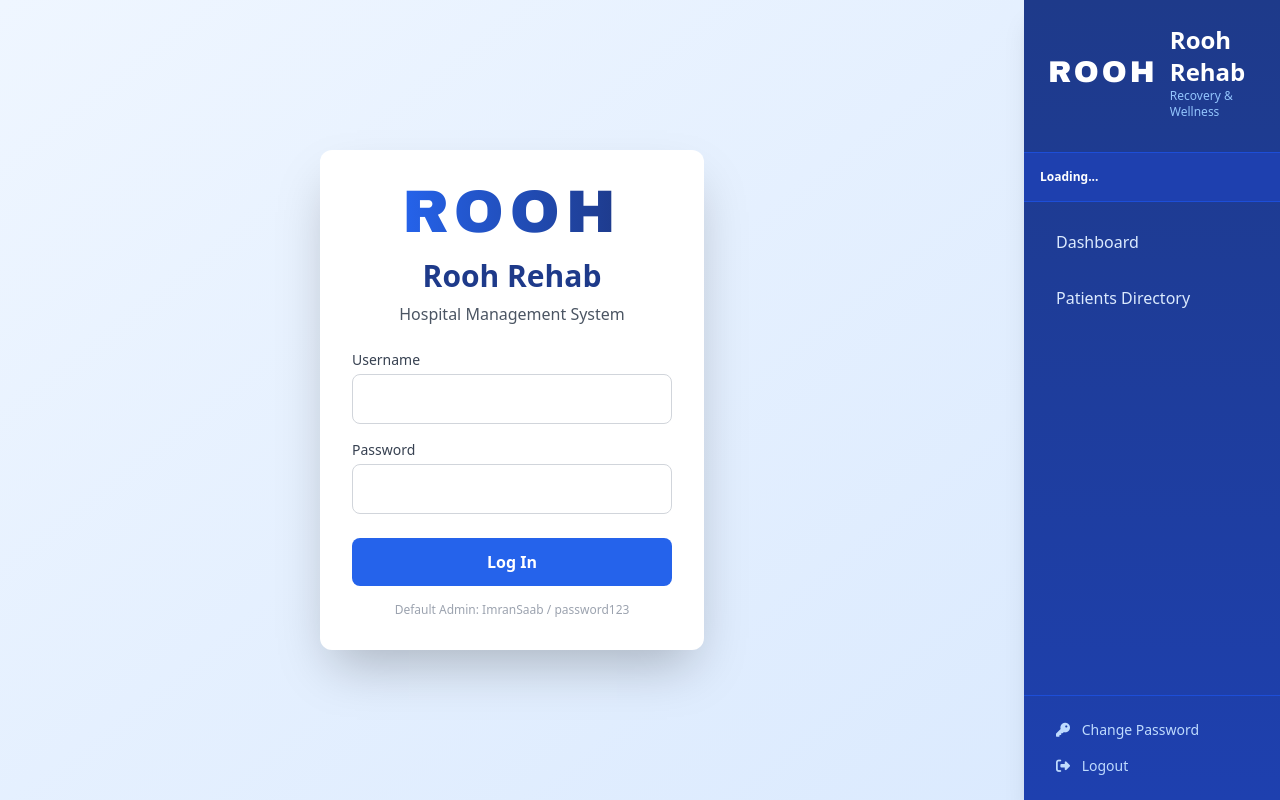
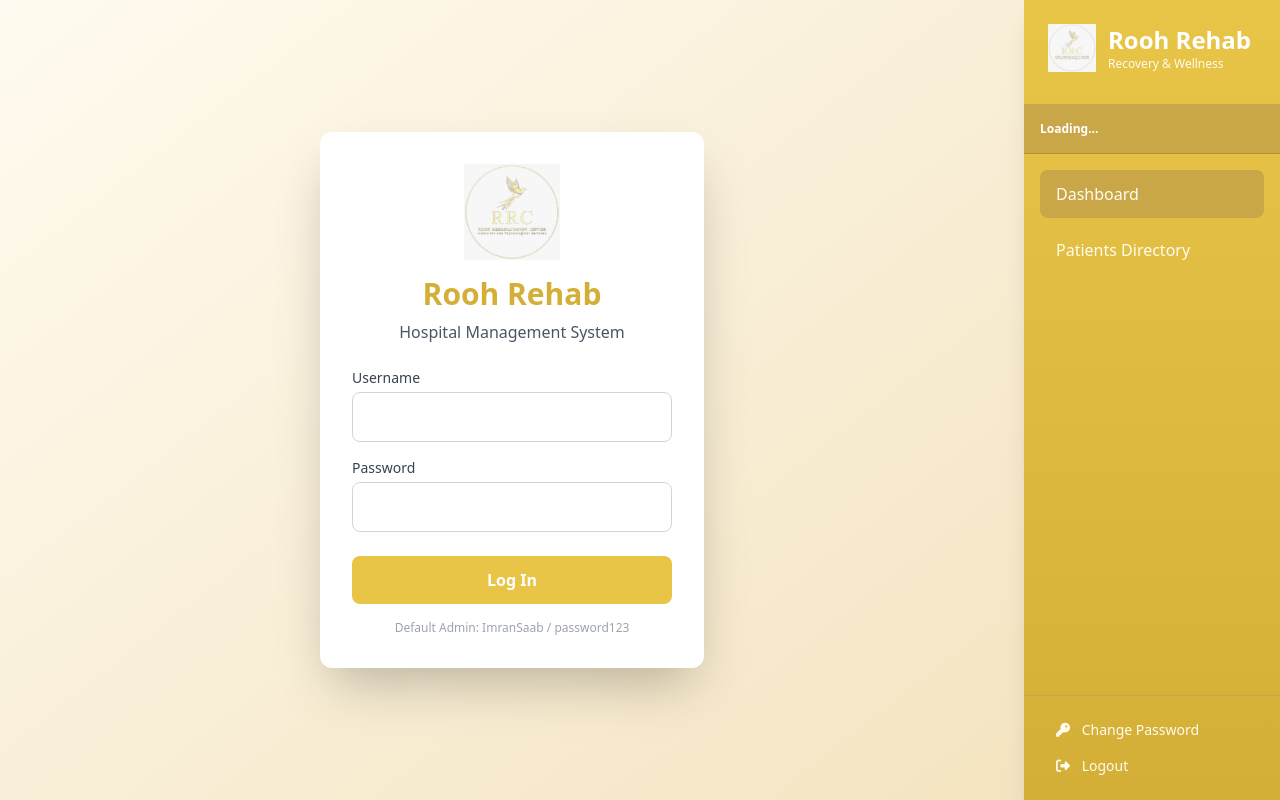
Before and after one commit to haniyashafiq/RoohPMS, a Flask app: page / in a window 1280 px wide. Run offline with Flask 3, Linux system fonts and the light colour scheme; some libraries are stand-ins or nearby versions; some web fonts are replaced.

Commit message:
theme change

```diff
--- a/templates/index.html
+++ b/templates/index.html
@@ -5,7 +5,7 @@
     <meta name="viewport" content="width=device-width, initial-scale=1.0" />
     <title>Rooh Rehab - Hospital Management System</title>
     <script src="https://cdn.tailwindcss.com"></script>
-    <link rel="icon" type="image/png" href="../static/logo.png" />
+    <link rel="icon" type="image/jpeg" href="/static/RoohLogo.jpg" />
     <link
       rel="stylesheet"
       href="https://cdnjs.cloudflare.com/ajax/libs/font-awesome/6.4.0/css/all.min.css"
@@ -51,13 +51,13 @@
           align-items: center;
           justify-content: center;
           margin-bottom: 20px;
-          border-bottom: 2px solid #2563eb;
+          border-bottom: 2px solid #e8c547;
           padding-bottom: 10px;
           gap: 20px;
         }
         .print-logo-icon {
           font-size: 40pt;
-          color: #2563eb;
+          color: #e8c547;
         }
         .print-title-block {
           text-align: left;
@@ -65,7 +65,7 @@
         .print-pro {
           font-size: 36pt;
           font-weight: bold;
-          color: #2563eb;
+          color: #e8c547;
           line-height: 1;
           letter-spacing: 2px;
         }
@@ -234,8 +234,8 @@
         document.querySelectorAll('.view-section').forEach((el) => el.classList.add('hidden'));
         document.getElementById(viewId).classList.remove('hidden');
         document.querySelectorAll('.nav-item').forEach((el) => {
-          el.classList.remove('bg-blue-700', 'text-white');
-          el.classList.add('text-blue-100');
+          el.classList.remove('bg-[#c9a749]', 'text-white');
+          el.classList.add('text-[#fffbf0]');
         });
 
         const navIdMap = {
@@ -247,8 +247,8 @@
         const navId = navIdMap[viewId];
         const navEl = document.getElementById(navId);
         if (navEl) {
-          navEl.classList.remove('text-blue-100');
-          navEl.classList.add('bg-blue-700', 'text-white');
+          navEl.classList.remove('text-[#fffbf0]');
+          navEl.classList.add('bg-[#c9a749]', 'text-white');
         }
 
         if (viewId === 'dashboard-view') updateDashboard();
@@ -333,7 +333,7 @@
         list.forEach((p) => {
           const id = p._id || p.id;
           const tr = document.createElement('tr');
-          tr.className = 'hover:bg-gray-50 border-b cursor-pointer transition';
+          tr.className = 'hover:bg-[#fffbf0] border-b cursor-pointer transition';
           tr.onclick = (e) => {
             if (e.target.closest('.action-btn')) return;
             showPatientDetail(id);
@@ -350,7 +350,7 @@
             p.idNo || '-'
           }</td><td class="px-6 py-4 text-gray-500">${
             p.contactNo || '-'
-          }</td><td class="px-6 py-4 font-semibold text-blue-700">${monthlyFeeDisplay}</td><td class="px-6 py-4 text-center"><span class="px-2 py-1 text-xs rounded-full bg-blue-100 text-blue-800">Active</span></td><td class="px-6 py-4 text-right">${actionButton}</td>`;
+          }</td><td class="px-6 py-4 font-semibold text-[#d4af37]">${monthlyFeeDisplay}</td><td class="px-6 py-4 text-center"><span class="px-2 py-1 text-xs rounded-full bg-[#fffbf0] text-[#b8941f]">Active</span></td><td class="px-6 py-4 text-right">${actionButton}</td>`;
           tbody.appendChild(tr);
         });
       }
@@ -518,10 +518,10 @@
               month: 'short',
               year: 'numeric',
             });
-            const html = `<div class="p-3 border-b border-gray-100 bg-gray-50 mb-1 rounded">
+            const html = `<div class="p-3 border-b border-gray-100 bg-[#fffbf0] mb-1 rounded">
                         <div class="text-xs text-gray-500 flex justify-between"><span>${date} by ${
                           r.recorded_by
-                        }</span> <span class="font-semibold text-blue-700">${r.title || r.type}</span></div>
+                        }</span> <span class="font-semibold text-[#d4af37]">${r.title || r.type}</span></div>
                         <p class="text-sm mt-1">${r.text || r.details}</p>
                     </div>`;
 
@@ -546,13 +546,13 @@
           document.getElementById('tab-med').classList.add('hidden');
           document
             .getElementById('notes-tab-btn')
-            .classList.add('text-blue-700', 'border-blue-700');
+            .classList.add('text-[#d4af37]', 'border-[#c9a749]');
           document
             .getElementById('notes-tab-btn')
             .classList.remove('text-gray-500', 'border-transparent');
           document
             .getElementById('records-tab-btn')
-            .classList.remove('text-blue-700', 'border-blue-700');
+            .classList.remove('text-[#d4af37]', 'border-[#c9a749]');
           document
             .getElementById('records-tab-btn')
             .classList.add('text-gray-500', 'border-transparent');
@@ -561,13 +561,13 @@
           document.getElementById('tab-med').classList.remove('hidden');
           document
             .getElementById('records-tab-btn')
-            .classList.add('text-blue-700', 'border-blue-700');
+            .classList.add('text-[#d4af37]', 'border-[#c9a749]');
           document
             .getElementById('records-tab-btn')
             .classList.remove('text-gray-500', 'border-transparent');
           document
             .getElementById('notes-tab-btn')
-            .classList.remove('text-blue-700', 'border-blue-700');
+            .classList.remove('text-[#d4af37]', 'border-[#c9a749]');
           document
             .getElementById('notes-tab-btn')
             .classList.add('text-gray-500', 'border-transparent');
@@ -665,7 +665,7 @@
               p.remainingBalance < 0 ? 'text-red-500 font-bold' : 'text-green-500';
 
             tbody.innerHTML += `
-                        <tr class="hover:bg-gray-50 border-b">
+                        <tr class="hover:bg-[#fffbf0] border-b">
                             <td class="px-6 py-4 font-medium">${p.name}</td>
                             <td class="px-6 py-4 text-gray-500">${allowance}</td>
                             <td class="px-6 py-4">${sales}</td>
@@ -726,10 +726,10 @@
                 ? `<button class="text-red-400 hover:text-red-600 p-2 ml-4" onclick="deleteUser('${u._id}')"><i class="fas fa-trash"></i></button>`
                 : '---';
             tbody.innerHTML += `
-                        <tr class="hover:bg-gray-50 border-b">
+                        <tr class="hover:bg-[#fffbf0] border-b">
                             <td class="px-6 py-4 font-medium">${u.name}</td>
                             <td class="px-6 py-4">${u.username}</td>
-                            <td class="px-6 py-4"><span class="px-2 py-1 text-xs rounded-full bg-blue-100 text-blue-800">${u.role}</span></td>
+                            <td class="px-6 py-4"><span class="px-2 py-1 text-xs rounded-full bg-[#fffbf0] text-[#b8941f]">${u.role}</span></td>
                             <td class="px-6 py-4">${deleteButton}</td>
                         </tr>
                     `;
@@ -801,22 +801,18 @@
       window.onload = initApp;
     </script>
   </head>
-  <body class="bg-gray-50 h-screen flex overflow-hidden font-sans text-gray-800">
+  <body class="bg-[#fffbf0] h-screen flex overflow-hidden font-sans text-gray-800">
     <!-- Login View (Default) -->
     <section
       id="login-view"
-      class="view-section w-full h-full flex items-center justify-center bg-gradient-to-br from-blue-50 to-blue-100"
+      class="view-section w-full h-full flex items-center justify-center"
+      style="background: linear-gradient(to bottom right, #fffbf0, #f4e4c1)"
     >
       <div class="bg-white p-8 rounded-xl shadow-2xl w-full max-w-sm">
         <div class="flex justify-center mb-4">
-          <div
-            class="text-6xl font-black text-transparent bg-clip-text bg-gradient-to-r from-blue-600 to-blue-900"
-            style="font-family: 'Arial Black', sans-serif; letter-spacing: 0.1em"
-          >
-            ROOH
-          </div>
-        </div>
-        <h1 class="text-3xl font-bold text-center text-blue-900 mb-2">Rooh Rehab</h1>
+          <img src="/static/RoohLogo.jpg" alt="Rooh Rehab Logo" class="w-24 h-24 object-contain" />
+        </div>
+        <h1 class="text-3xl font-bold text-center mb-2" style="color: #d4af37">Rooh Rehab</h1>
         <p class="text-center text-gray-600 mb-6">Hospital Management System</p>
         <form onsubmit="handleLogin(event)">
           <div class="mb-4">
@@ -826,7 +822,8 @@
             <input
               type="text"
               id="login-username"
-              class="mt-1 w-full p-3 border border-gray-300 rounded-lg focus:ring-blue-500 focus:border-blue-500"
+              class="mt-1 w-full p-3 border border-gray-300 rounded-lg"
+              style="--tw-ring-color: #f4e4c1; outline-color: #f4e4c1"
               required
             />
           </div>
@@ -837,13 +834,17 @@
             <input
               type="password"
               id="login-password"
-              class="mt-1 w-full p-3 border border-gray-300 rounded-lg focus:ring-blue-500 focus:border-blue-500"
+              class="mt-1 w-full p-3 border border-gray-300 rounded-lg"
+              style="--tw-ring-color: #f4e4c1; outline-color: #f4e4c1"
               required
             />
           </div>
           <button
             type="submit"
-            class="w-full bg-blue-600 text-white p-3 rounded-lg font-semibold hover:bg-blue-700 transition duration-150"
+            class="w-full p-3 rounded-lg font-semibold transition duration-150"
+            style="background-color: #e8c547; color: white"
+            onmouseover="this.style.backgroundColor = '#d4af37'"
+            onmouseout="this.style.backgroundColor = '#e8c547'"
           >
             Log In
           </button>
@@ -854,67 +855,81 @@
 
     <!-- Main App Layout (Hidden until logged in) -->
     <aside
-      class="w-64 bg-gradient-to-b from-blue-900 to-blue-800 text-white flex-none flex flex-col no-print shadow-xl z-20"
+      class="w-64 flex-none flex flex-col no-print shadow-xl z-20"
+      style="background: linear-gradient(to bottom, #e8c547, #d4af37); color: white"
     >
-      <div class="p-6 border-b border-blue-700">
+      <div class="p-6" style="border-bottom: 1px solid #c9a749">
         <div class="flex items-center gap-3 mb-2">
-          <div
-            class="text-3xl font-black text-white"
-            style="font-family: 'Arial Black', sans-serif; letter-spacing: 0.1em"
-          >
-            ROOH
-          </div>
+          <img src="/static/RoohLogo.jpg" alt="Rooh Rehab Logo" class="w-12 h-12 object-contain" />
           <div>
             <h1 class="text-2xl font-bold">Rooh Rehab</h1>
-            <p class="text-xs text-blue-300">Recovery & Wellness</p>
+            <p class="text-xs" style="color: #fffbf0">Recovery & Wellness</p>
           </div>
         </div>
       </div>
-      <div class="p-4 text-xs bg-blue-800 border-b border-blue-700">
+      <div class="p-4 text-xs" style="background-color: #c9a749; border-bottom: 1px solid #b8941f">
         <p class="font-semibold" id="logged-in-user">Loading...</p>
       </div>
       <nav class="flex-1 p-4 space-y-2">
         <button
           id="nav-dash"
           onclick="window.navigateTo('dashboard-view')"
-          class="nav-item w-full text-left px-4 py-3 rounded-lg bg-blue-700 text-white hover:bg-blue-600"
+          class="nav-item w-full text-left px-4 py-3 rounded-lg text-white"
+          style="background-color: #c9a749"
+          onmouseover="this.style.backgroundColor = '#b8941f'"
+          onmouseout="
+            if (!this.classList.contains('bg-[#c9a749]')) this.style.backgroundColor = '#c9a749';
+          "
         >
           Dashboard
         </button>
         <button
           id="nav-patients"
           onclick="window.navigateTo('patients-view')"
-          class="nav-item w-full text-left px-4 py-3 rounded-lg text-blue-100 hover:bg-blue-700"
+          class="nav-item w-full text-left px-4 py-3 rounded-lg"
+          style="color: #fffbf0"
+          onmouseover="this.style.backgroundColor = '#c9a749'"
+          onmouseout="this.style.backgroundColor = 'transparent'"
         >
           Patients Directory
         </button>
         <button
           id="nav-canteen"
           onclick="window.navigateTo('canteen-view')"
-          class="nav-item w-full text-left px-4 py-3 rounded-lg text-blue-100 hover:bg-blue-700"
-          style="display: none"
+          class="nav-item w-full text-left px-4 py-3 rounded-lg"
+          style="color: #fffbf0; display: none"
+          onmouseover="this.style.backgroundColor = '#c9a749'"
+          onmouseout="this.style.backgroundColor = 'transparent'"
         >
           Canteen Management
         </button>
         <button
           id="nav-users"
           onclick="window.navigateTo('user-management-view')"
-          class="nav-item w-full text-left px-4 py-3 rounded-lg text-blue-100 hover:bg-blue-700"
-          style="display: none"
+          class="nav-item w-full text-left px-4 py-3 rounded-lg"
+          style="color: #fffbf0; display: none"
+          onmouseover="this.style.backgroundColor = '#c9a749'"
+          onmouseout="this.style.backgroundColor = 'transparent'"
         >
           User Management
         </button>
       </nav>
-      <div class="p-4 border-t border-blue-700">
+      <div class="p-4" style="border-top: 1px solid #c9a749">
         <button
           onclick="changePasswordModal()"
-          class="w-full text-left px-4 py-2 text-sm text-blue-200 hover:text-white"
+          class="w-full text-left px-4 py-2 text-sm"
+          style="color: #fffbf0"
+          onmouseover="this.style.color = 'white'"
+          onmouseout="this.style.color = '#fffbf0'"
         >
           <i class="fas fa-key mr-2"></i> Change Password
         </button>
         <button
           onclick="handleLogout()"
-          class="w-full text-left px-4 py-2 text-sm text-blue-200 hover:text-white"
+          class="w-full text-left px-4 py-2 text-sm"
+          style="color: #fffbf0"
+          onmouseover="this.style.color = 'white'"
+          onmouseout="this.style.color = '#fffbf0'"
         >
           <i class="fas fa-sign-out-alt mr-2"></i> Logout
         </button>
@@ -925,7 +940,10 @@
       <section id="dashboard-view" class="view-section hidden p-8">
         <h2 class="text-2xl font-bold mb-6">System Overview</h2>
         <div class="grid grid-cols-4 gap-6 mb-8">
-          <div class="bg-white p-6 rounded-lg shadow-md border-l-4 border-blue-600">
+          <div
+            class="bg-white p-6 rounded-lg shadow-md border-l-4"
+            style="border-left-color: #e8c547"
+          >
             <h3 class="text-sm font-medium text-gray-500">Total Patients</h3>
             <p class="text-3xl font-bold text-gray-900" id="dash-total">0</p>
           </div>
@@ -961,7 +979,7 @@
             </button>
             <button
               onclick="addNewPatient()"
-              class="bg-blue-600 text-white px-4 py-2 rounded-lg hover:bg-blue-700 transition"
+              class="bg-[#e8c547] text-white px-4 py-2 rounded-lg hover:bg-[#d4af37] transition"
             >
               <i class="fas fa-plus mr-2"></i>New Admission
             </button>
@@ -969,7 +987,7 @@
         </div>
         <div class="bg-white rounded-lg shadow-md overflow-x-auto">
           <table class="min-w-full divide-y divide-gray-200">
-            <thead class="bg-gray-50">
+            <thead class="bg-[#fffbf0]">
               <tr>
                 <th
                   class="px-6 py-3 text-left text-xs font-medium text-gray-500 uppercase tracking-wider"
@@ -1013,7 +1031,7 @@
         <div class="flex justify-between mb-4 no-print">
           <button
             onclick="navigateTo('patients-view')"
-            class="text-blue-600 hover:text-blue-800 font-semibold"
+            class="text-[#e8c547] hover:text-[#b8941f] font-semibold"
           >
             <i class="fas fa-arrow-left mr-2"></i>Back to Directory
           </button>
@@ -1027,7 +1045,7 @@
             <button
               id="save-det-btn"
               onclick="document.getElementById('save-det-btn-submit').click()"
-              class="bg-blue-600 text-white px-4 py-2 rounded-lg hover:bg-blue-700 transition"
+              class="bg-[#e8c547] text-white px-4 py-2 rounded-lg hover:bg-[#d4af37] transition"
             >
               <i class="fas fa-save mr-2"></i>Update Record
             </button>
@@ -1093,7 +1111,7 @@
               <button
                 onclick="showTab('notes')"
                 id="notes-tab-btn"
-                class="tab-button flex-1 text-center py-2 text-blue-700 font-semibold border-b-2 border-blue-700"
+                class="tab-button flex-1 text-center py-2 text-[#d4af37] font-semibold border-b-2 border-[#c9a749]"
               >
                 Notes
               </button>
@@ -1108,7 +1126,7 @@
 
             <!-- TAB: Notes -->
             <div id="tab-notes" class="flex-1 overflow-y-auto flex flex-col">
-              <h4 class="font-bold mb-2 text-blue-800">Psychologist Session Notes</h4>
+              <h4 class="font-bold mb-2 text-[#b8941f]">Psychologist Session Notes</h4>
               <!-- NEW CONTAINER FOR SESSION NOTES -->
               <div
                 id="session-notes-list"
@@ -1118,7 +1136,7 @@
               <!-- FIXED: ADDED CONTAINER FOR LEGACY NOTES TO PREVENT JS ERROR -->
               <div class="mb-4">
                 <h5 class="text-sm font-bold text-gray-500 mb-1">General Notes</h5>
-                <div id="notes-list" class="text-sm text-gray-600 bg-gray-50 p-2 rounded"></div>
+                <div id="notes-list" class="text-sm text-gray-600 bg-[#fffbf0] p-2 rounded"></div>
               </div>
 
               <form id="add-session-note-form" onsubmit="addSessionNote(event)">
@@ -1130,7 +1148,7 @@
                 ></textarea>
                 <button
                   type="submit"
-                  class="bg-blue-600 text-white w-full py-2 rounded hover:bg-blue-700"
+                  class="bg-[#e8c547] text-white w-full py-2 rounded hover:bg-[#d4af37]"
                 >
                   Add Session Note
                 </button>
@@ -1139,7 +1157,7 @@
 
             <!-- TAB: Medical Records -->
             <div id="tab-med" class="hidden flex-1 overflow-y-auto flex flex-col">
-              <h4 class="font-bold mb-2 text-blue-800">Tests, Reports & History</h4>
+              <h4 class="font-bold mb-2 text-[#b8941f]">Tests, Reports & History</h4>
               <div
                 id="medical-records-list"
                 class="flex-1 overflow-y-auto mb-4 border p-3 rounded"
@@ -1158,7 +1176,7 @@
                 ></textarea>
                 <button
                   type="submit"
-                  class="bg-blue-600 text-white w-full py-2 rounded hover:bg-blue-700"
+                  class="bg-[#e8c547] text-white w-full py-2 rounded hover:bg-[#d4af37]"
                 >
                   Add Medical Record
                 </button>
@@ -1224,7 +1242,7 @@
               Monthly Patient Breakdown
             </h3>
             <table class="min-w-full divide-y divide-gray-200">
-              <thead class="bg-gray-50">
+              <thead class="bg-[#fffbf0]">
                 <tr>
                   <th
                     class="px-6 py-3 text-left text-xs font-medium text-gray-500 uppercase tracking-wider"
@@ -1260,7 +1278,7 @@
         <div class="grid grid-cols-3 gap-8">
           <!-- User Creation Panel -->
           <div class="col-span-1 bg-white p-6 rounded-lg shadow-md h-min">
-            <h3 class="text-xl font-bold border-b pb-2 mb-4 text-blue-600">Create New User</h3>
+            <h3 class="text-xl font-bold border-b pb-2 mb-4 text-[#e8c547]">Create New User</h3>
             <form onsubmit="createUser(event)">
               <input
                 name="new-name"
@@ -1290,7 +1308,7 @@
               </select>
               <button
                 type="submit"
-                class="w-full bg-blue-600 text-white p-3 rounded-lg font-semibold hover:bg-blue-700 transition"
+                class="w-full bg-[#e8c547] text-white p-3 rounded-lg font-semibold hover:bg-[#d4af37] transition"
               >
                 Create Account
               </button>
@@ -1298,9 +1316,9 @@
           </div>
           <!-- User List -->
           <div class="col-span-2 bg-white rounded-lg shadow-md overflow-x-auto">
-            <h3 class="text-xl font-bold border-b p-4 text-blue-600">Current System Users</h3>
+            <h3 class="text-xl font-bold border-b p-4 text-[#e8c547]">Current System Users</h3>
             <table class="min-w-full divide-y divide-gray-200">
-              <thead class="bg-gray-50">
+              <thead class="bg-[#fffbf0]">
                 <tr>
                   <th
                     class="px-6 py-3 text-left text-xs font-medium text-gray-500 uppercase tracking-wider"
@@ -1344,7 +1362,7 @@
         >
         <button
           onclick="downloadExcel()"
-          class="bg-blue-600 text-white w-full py-3 rounded-lg mt-4 hover:bg-blue-700 transition"
+          class="bg-[#e8c547] text-white w-full py-3 rounded-lg mt-4 hover:bg-[#d4af37] transition"
         >
           Download
         </button>
@@ -1421,7 +1439,7 @@
           />
           <button
             type="submit"
-            class="bg-blue-600 text-white w-full py-3 rounded-lg font-semibold hover:bg-blue-700 transition"
+            class="bg-[#e8c547] text-white w-full py-3 rounded-lg font-semibold hover:bg-[#d4af37] transition"
           >
             Change Password
           </button>
```
Also changed, not shown: RoohLogo.jpg (added), static/RoohLogo.jpg (added).
